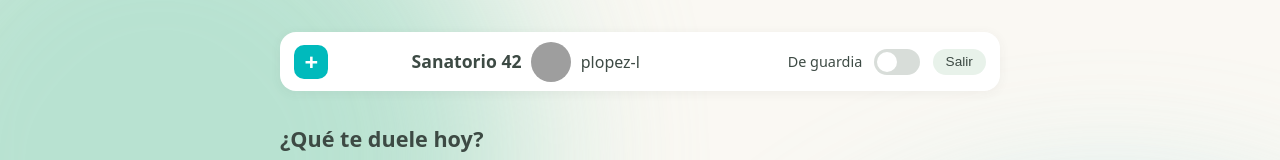
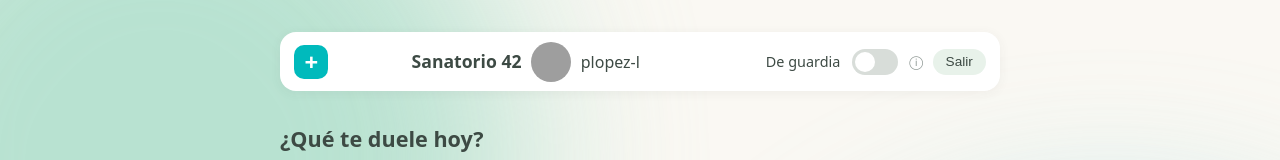
Before and after one commit to LeoDanoGG/hackathon-peers, a React (Vite) app in the folder front/: page / in a window 1280 px wide. Both pictures are taken after a click on the button "Entrar con 42". Shown: the top 160 px of the page. Built offline with nearby package versions, Linux system fonts and the light colour scheme; no server answers; grey boxes are pictures that could not be loaded.

Commit message:
Only count as on duty when on campus; move duty hint to tooltip

```diff
--- a/front/src/api/mock.js
+++ b/front/src/api/mock.js
@@ -13,7 +13,7 @@ const PEERS = {
   1314: [
     { login: 'jdoe', image: 'https://cdn.intra.42.fr/users/jdoe.jpg', location: 'c2r4s6', available: true, status: 'finished' },
     { login: 'mgarcia', image: 'https://cdn.intra.42.fr/users/mgarcia.jpg', location: 'c1r2s1', available: false, status: 'in_progress' },
-    { login: 'anavarro', image: 'https://cdn.intra.42.fr/users/anavarro.jpg', location: null, available: true, status: 'in_progress' },
+    { login: 'anavarro', image: 'https://cdn.intra.42.fr/users/anavarro.jpg', location: 'c1r2s4', available: true, status: 'in_progress' },
     { login: 'llorente', image: 'https://cdn.intra.42.fr/users/llorente.jpg', location: 'c5r3s2', available: true, status: 'in_progress' },
     { login: 'rtoledo', image: 'https://cdn.intra.42.fr/users/rtoledo.jpg', location: null, available: false, status: 'finished' },
   ],
@@ -27,7 +27,7 @@ const PEERS = {
   ],
   1420: [
     { login: 'mgarcia', image: 'https://cdn.intra.42.fr/users/mgarcia.jpg', location: 'c2r7s3', available: true, status: 'in_progress' },
-    { login: 'tvega', image: 'https://cdn.intra.42.fr/users/tvega.jpg', location: null, available: true, status: 'in_progress' },
+    { login: 'tvega', image: 'https://cdn.intra.42.fr/users/tvega.jpg', location: 'c3r4s5', available: true, status: 'in_progress' },
     { login: 'cfernandez', image: 'https://cdn.intra.42.fr/users/cfernandez.jpg', location: 'c4r2s8', available: true, status: 'finished' },
     { login: 'iturralde', image: 'https://cdn.intra.42.fr/users/iturralde.jpg', location: null, available: true, status: 'finished' },
     { login: 'dpena', image: 'https://cdn.intra.42.fr/users/dpena.jpg', location: null, available: false, status: 'finished' },
--- a/front/src/components/AvailabilityToggle.jsx
+++ b/front/src/components/AvailabilityToggle.jsx
@@ -24,6 +24,15 @@ export default function AvailabilityToggle() {
     <label className="switch-row">
       <span>De guardia</span>
       <input type="checkbox" className="switch" checked={available} onChange={toggle} disabled={saving} />
+      <span
+        className="duty-info"
+        tabIndex={0}
+        role="img"
+        aria-label="Solo aparecerás de guardia cuando estés en el campus"
+        data-tooltip="Solo aparecerás de guardia cuando estés en el campus"
+      >
+        ⓘ
+      </span>
     </label>
   )
 }
--- a/front/src/components/PeerList.jsx
+++ b/front/src/components/PeerList.jsx
@@ -2,16 +2,19 @@ import { useEffect, useState } from 'react'
 import { api } from '../api/index.js'
 import Avatar from './Avatar.jsx'
 
-// 0: especialista de guardia en el cluster · 1: compañero de guardia en el cluster
-// 2: especialista de guardia en remoto · 3: compañero de guardia en remoto
-// 4: especialista fuera de turno · 5: compañero fuera de turno
+// 0: especialista de guardia · 1: paciente como tú de guardia
+// 2: especialista que no está de guardia · 3: paciente como tú que no está de guardia
+// "De guardia" siempre significa available: true y location distinta de null.
+function onDuty(peer) {
+  return peer.available && peer.location != null
+}
+
 function rank(peer) {
   const specialist = peer.status === 'finished'
-  if (peer.available && peer.location && specialist) return 0
-  if (peer.available && peer.location) return 1
-  if (peer.available && specialist) return 2
-  if (peer.available) return 3
-  return specialist ? 4 : 5
+  if (onDuty(peer) && specialist) return 0
+  if (onDuty(peer)) return 1
+  if (specialist) return 2
+  return 3
 }
 
 export default function PeerList({ project }) {
@@ -36,26 +39,22 @@ export default function PeerList({ project }) {
 
   if (loading) return <p>Cargando compañeros...</p>
 
-  const onDuty = peers.filter((p) => p.available).length
-  const onDutySpecialists = peers.filter((p) => p.available && p.status === 'finished').length
+  const onDutyCount = peers.filter(onDuty).length
+  const onDutySpecialists = peers.filter((p) => onDuty(p) && p.status === 'finished').length
   const sorted = [...peers].sort((a, b) => rank(a) - rank(b))
 
-  const byDuty = onlyOnDuty ? sorted.filter((p) => p.available) : sorted
+  const byDuty = onlyOnDuty ? sorted.filter(onDuty) : sorted
   const specialistsCount = byDuty.filter((p) => p.status === 'finished').length
   const inProgressCount = byDuty.filter((p) => p.status === 'in_progress').length
   const filtered =
     typeFilter === 'all' ? byDuty : byDuty.filter((p) => p.status === typeFilter)
 
   const badge = (peer) => {
-    if (!peer.available) return <span className="badge off">Fuera de turno</span>
-    return (
-      <span className="badge on">
-        {peer.location ? 'De guardia' : 'De guardia en remoto'}
-      </span>
-    )
+    if (!onDuty(peer)) return <span className="badge off">Fuera de turno</span>
+    return <span className="badge on">De guardia</span>
   }
 
-  const inProgressOnDuty = peers.filter((p) => p.available && p.status === 'in_progress')
+  const inProgressOnDuty = peers.filter((p) => onDuty(p) && p.status === 'in_progress')
   const meetupSpot = inProgressOnDuty.find((p) => p.location)?.location
 
   const copyLogins = async () => {
@@ -74,9 +73,9 @@ export default function PeerList({ project }) {
   return (
     <section>
       <h2>Quién te puede atender en {project.name}</h2>
-      {onDuty > 0 ? (
+      {onDutyCount > 0 ? (
         <p className="count">
-          {onDuty === 1 ? '1 de guardia' : `${onDuty} de guardia`} ahora mismo
+          {onDutyCount === 1 ? '1 de guardia' : `${onDutyCount} de guardia`} ahora mismo
           {onDutySpecialists > 0 && (
             <> ({onDutySpecialists === 1 ? '1 especialista' : `${onDutySpecialists} especialistas`})</>
           )}
@@ -133,7 +132,7 @@ export default function PeerList({ project }) {
                   </li>
                 ))}
               </ul>
-              <p>{meetupSpot ? `Quedad en ${meetupSpot}` : 'Quedad por Slack'}</p>
+              <p>Quedad en {meetupSpot}</p>
               <button className="pill" onClick={copyLogins}>
                 {copied ? '¡Copiados!' : 'Copiar logins'}
               </button>
--- a/front/src/styles.css
+++ b/front/src/styles.css
@@ -77,6 +77,7 @@ button.link { background: none; padding: 0; color: #00babc; margin-bottom: 1.25r
 .topbar button { padding: 0.35rem 0.8rem; font-size: 0.85rem; white-space: nowrap; }
 .topbar .switch-row { margin-left: auto; white-space: nowrap; font-size: 0.9rem; }
 .topbar .brand { white-space: nowrap; }
+.topbar > span { white-space: nowrap; }
 
 .avatar { width: 40px; height: 40px; border-radius: 50%; object-fit: cover; }
 
@@ -314,6 +315,31 @@ button.link { background: none; padding: 0; color: #00babc; margin-bottom: 1.25r
 .switch:checked { background: #00babc; }
 .switch:checked::after { transform: translateX(20px); }
 
+.duty-info { position: relative; color: #8a9490; font-size: 0.85rem; cursor: help; }
+
+.duty-info::after {
+  content: attr(data-tooltip);
+  position: absolute;
+  top: 130%;
+  right: 0;
+  width: 160px;
+  padding: 0.4rem 0.6rem;
+  background: #333;
+  color: #fff;
+  border-radius: 8px;
+  font-size: 0.75rem;
+  line-height: 1.3;
+  white-space: normal;
+  opacity: 0;
+  pointer-events: none;
+  transition: opacity 0.15s;
+  z-index: 10;
+}
+
+.duty-info:hover::after,
+.duty-info:focus::after,
+.duty-info:focus-visible::after { opacity: 1; }
+
 @media (max-width: 560px) {
   .peer-list { grid-template-columns: 1fr; }
   .switch-row { margin-left: 0; width: 100%; justify-content: space-between; }
```
